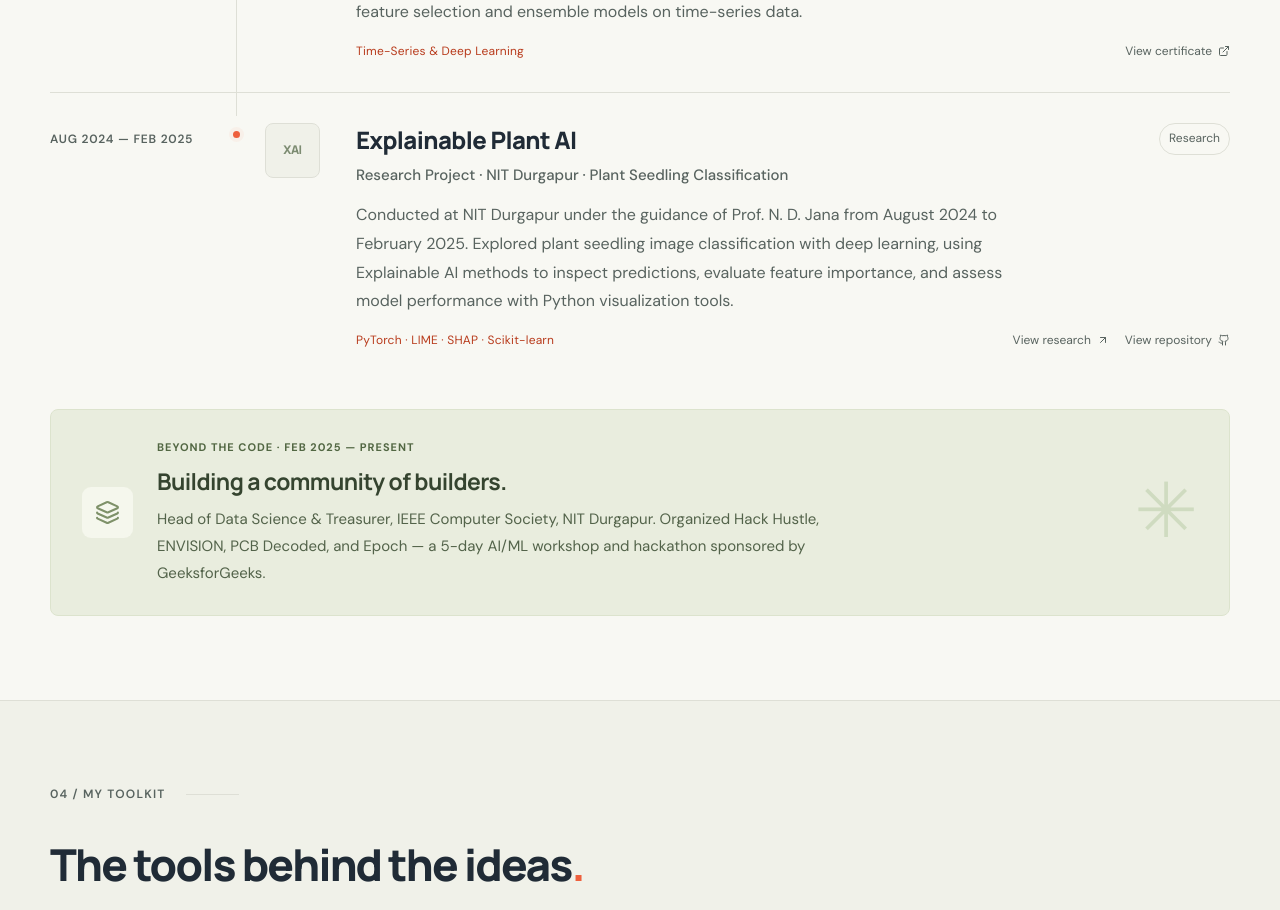
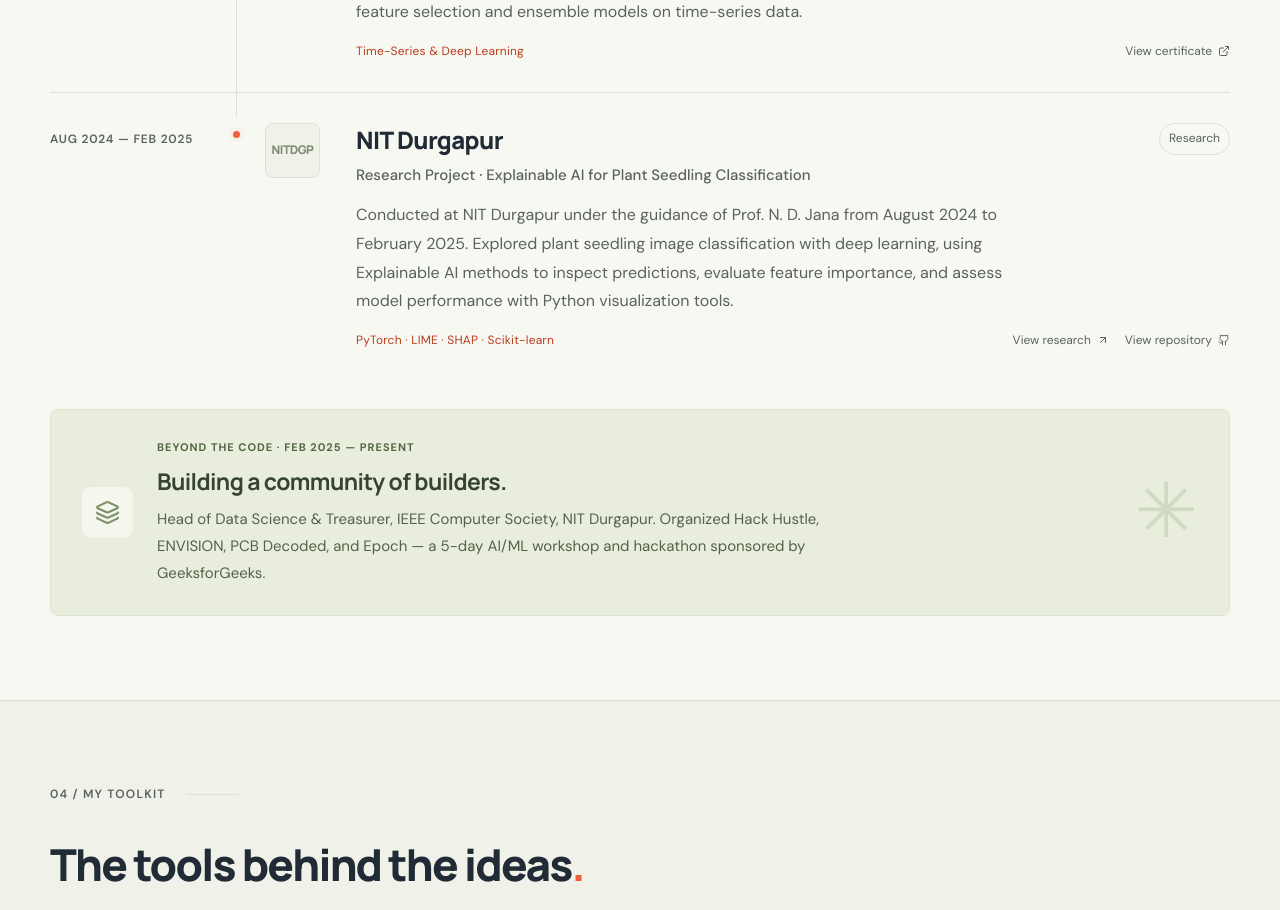
Before and after one commit to Shayantan1012/portfolio, a React (Vite) app: page / in a window 1280 px wide. Shown: the part 3400-4310 px from the top of the page. Built offline with nearby package versions, Linux system fonts and the light colour scheme.

Commit message:
Update research project details for NIT Durgapur in main.jsx

```diff
--- a/src/main.jsx
+++ b/src/main.jsx
@@ -24,7 +24,7 @@ const experiences = [
   { date: 'MAY — JUL 2026', name: 'IIT Hyderabad', role: 'Summer Research Intern · SRFP', field: 'Clustering & Multithreading', description: 'Worked with Prof. Sathya Peri on incremental clustering algorithms in C++. Applied distance-based outlier detection to radar signals for more reliable emitter identification.', badge: 'On-site', mark: 'IITH', certificate: 'https://drive.google.com/file/d/10j3riGPcqSJdjTToABogK62Ps4XWw26m/view?usp=sharing' },
   { date: 'MAY — JUL 2025', name: 'IIT Guwahati', role: 'Summer Research Intern', field: 'Tabular Deep Learning', description: 'Explored and evaluated self-supervised learning models on structured datasets under Prof. Arijit Sur.', badge: 'Remote', mark: 'IITG', certificate: 'https://drive.google.com/file/d/1c3vmJTGt0xkQim1jZuwQFGKZrZErTf54/view' },
   { date: 'DEC 2024 — JAN 2025', name: 'Jadavpur University', role: 'Winter Research Intern · CMATER Lab', field: 'Time-Series & Deep Learning', description: 'Researched PV power generation forecasting with Prof. Debotosh Bhattacharjee, using feature selection and ensemble models on time-series data.', badge: 'Remote', mark: 'JU', certificate: 'https://drive.google.com/file/d/16bVMsxooginBt8eMJjbJdiHDNu0rP8e9/view' },
-  { date: 'AUG 2024 — FEB 2025', name: 'Explainable Plant AI', role: 'Research Project · NIT Durgapur · Plant Seedling Classification', field: 'PyTorch · LIME · SHAP · Scikit-learn', description: plantResearch.detail, badge: 'Research', mark: 'XAI', project: plantResearch },
+  { date: 'AUG 2024 — FEB 2025', name: 'NIT Durgapur', role: 'Research Project · Explainable AI for Plant Seedling Classification', field: 'PyTorch · LIME · SHAP · Scikit-learn', description: plantResearch.detail, badge: 'Research', mark: 'NITDGP', project: plantResearch },
 ];
 const skillGroups = [
   { icon: Code2, name: 'Languages', items: ['C / C++', 'Python', 'JavaScript', 'HTML & CSS'] },
```
